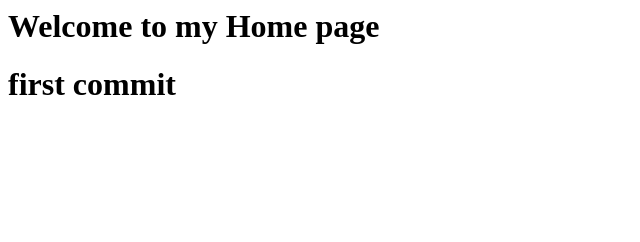
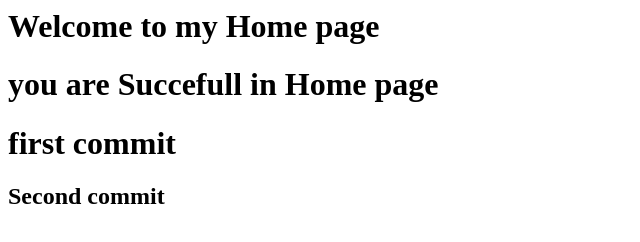
Before and after one commit to sritejaswi1495/ccitrepo2, a plain HTML site: page home.html in a window 1280 px wide. Shown: the whole page, without its empty margins (0-640 px from the left). Drawn offline with Linux system fonts and the light colour scheme.

Commit message:
Update home.html

```diff
--- a/home.html
+++ b/home.html
@@ -1,8 +1,10 @@
 <html>
     <header>
         <h1> Welcome to my Home page </h1>
+        <h1> you are Succefull in Home page </h1>
     <body>
         <h1> first commit </h1>
+        <h2>Second commit</h2>
     </body>
     </header>
 </html>
```
